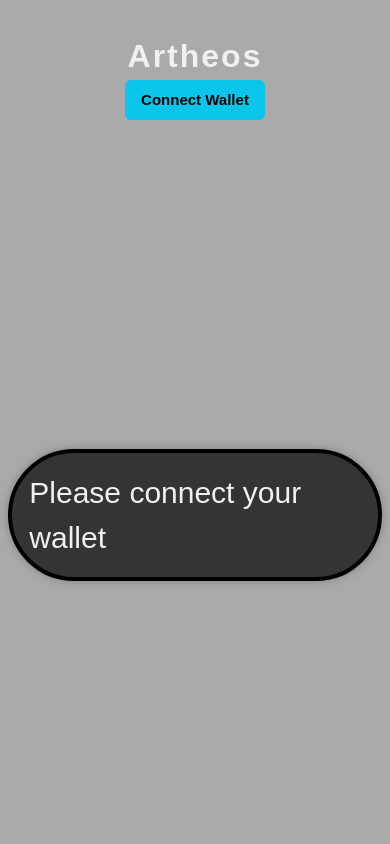
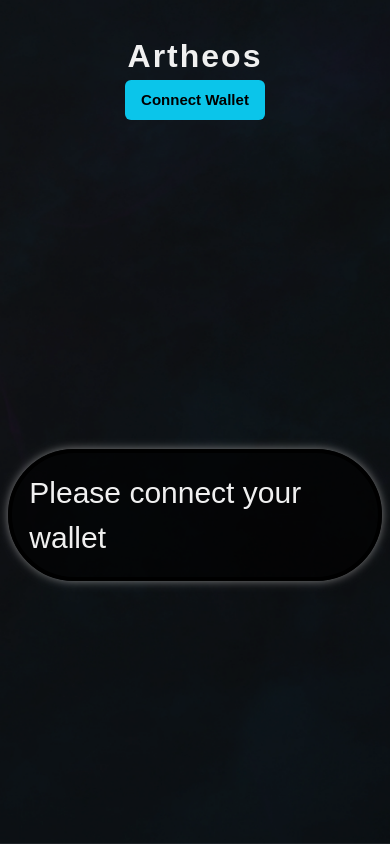
Before and after one commit to IshariFluttershy/ArtheosMintPageJS, a Next.js app in the folder mint-page/: page / in a window 390 px wide. Shown: the top 844 px of the page. Built offline with nearby package versions, Linux system fonts and the light colour scheme.

Commit message:
Added background image Fixed timestamps for steps 5, 6 and 7 Fixed a responsive bug with the CurrentSaleStep component

```diff
--- a/mint-page/components/CurrentSaleStep/CurrentSaleStep.jsx
+++ b/mint-page/components/CurrentSaleStep/CurrentSaleStep.jsx
@@ -46,7 +46,7 @@ const CurrentSaleStep = (props) => {
             borderWidth={4}
             borderRadius="5rem"
             w="100%"
-            padding="20vh"
+            padding="5rem"
             bgColor="#000000b0"
             boxShadow="0px 0px 0.6rem grey"
         >
--- a/mint-page/components/Layout/Layout.jsx
+++ b/mint-page/components/Layout/Layout.jsx
@@ -25,6 +25,21 @@ const Layout = (props) => {
                     alignItems="stretch"
                     //backgroundImage="/BACKGROUND_SITE_NFT.png"
                 >
+                    {
+                        <Image
+                            align="center"
+                            justify="center"
+                            w="100%"
+                            h="100%"
+                            zIndex="-1"
+                            position="fixed"
+                            flex={1}
+                            src="/background.jpg"
+                            layout="fill"
+                            objectFit="cover"
+                            quality={100}
+                        />
+                    }
                     <Header/>
                     <Flex
                         align="center"
--- a/mint-page/pages/index.js
+++ b/mint-page/pages/index.js
@@ -146,21 +146,21 @@ export default function Home() {
         </Flex>
         <Flex justify={["center", "center", "left", "left"]}>
           <SaleStep
-            startTimestamp={1686088804}
+            startTimestamp={1688680800}
             step="5"
             align="left"
           />
         </Flex>
         <Flex justify={["center", "center", "right", "right"]}>
           <SaleStep
-            startTimestamp={1686088804}
+            startTimestamp={1691359200}
             step="6"
             align="right"
           />
         </Flex>
         <Flex justify={["center", "center", "left", "left"]}>
           <SaleStep
-            startTimestamp={1686088804}
+            startTimestamp={1694037600}
             step="7"
             align="left"
           />
```
Also changed, not shown: mint-page/public/background.jpg (added).
